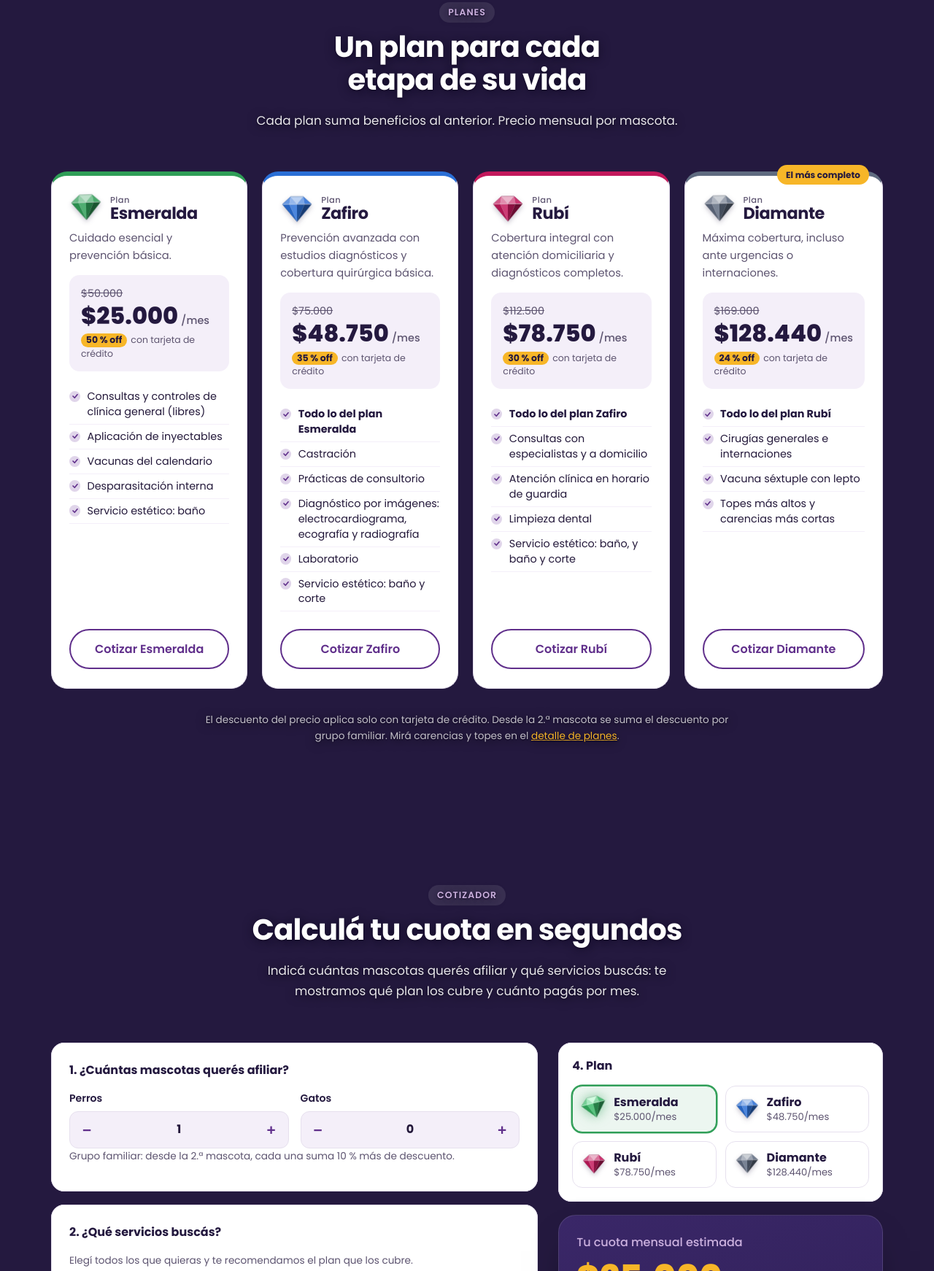
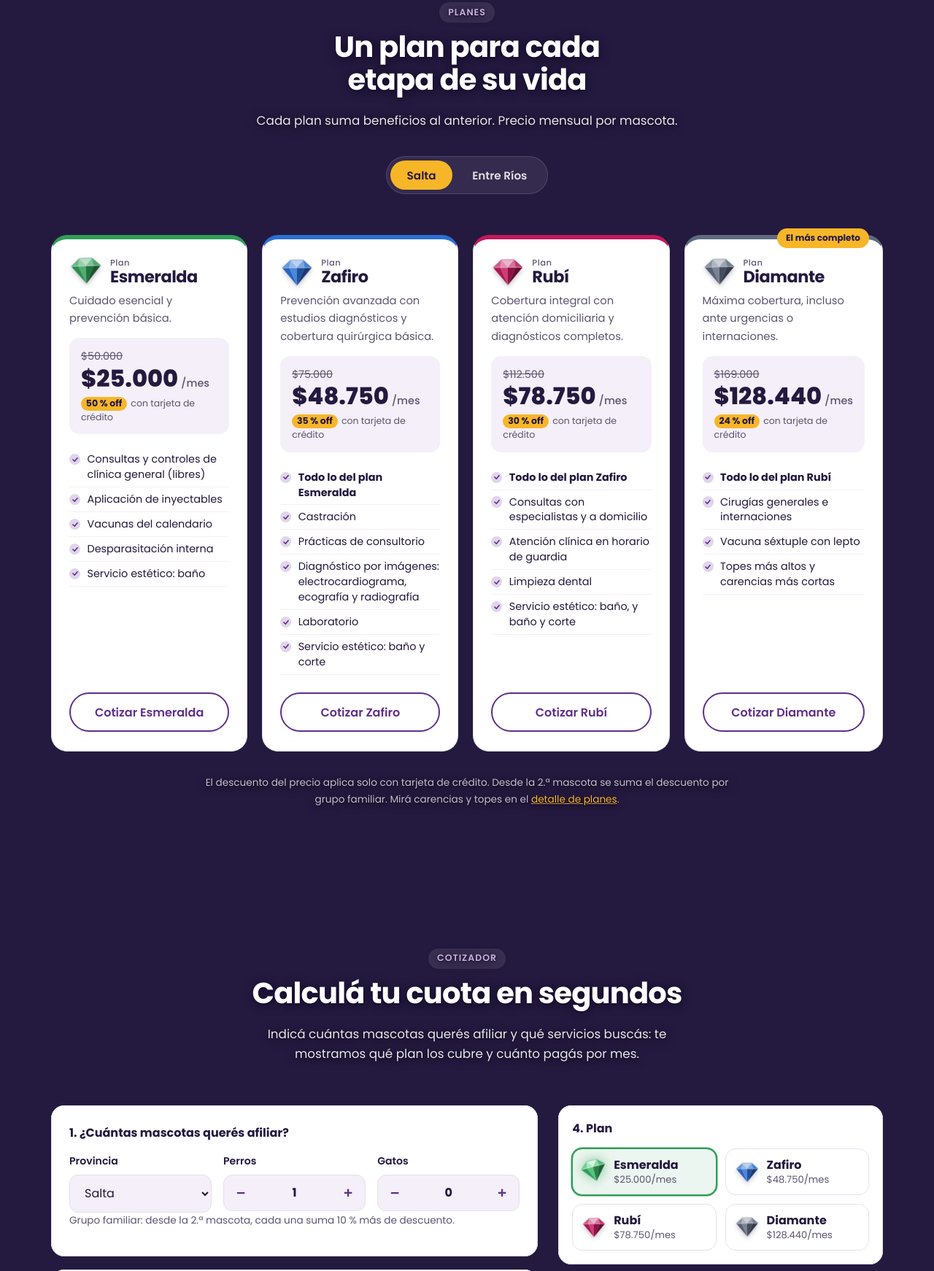
Before and after one commit to ivanrivera-eng/gema-salud-animal, a plain HTML site: page index.html in a window 1280 px wide. Shown: the part 1603-3345 px from the top of the page at 73% size. Drawn offline with Linux system fonts and the light colour scheme.

Commit message:
Agregar provincia (Salta / Entre Ríos) en cotizador y planes
- Selector de provincia en el paso 1 del cotizador, en la misma fila
  que perros y gatos; Salta por defecto.
- Botones Salta / Entre Ríos arriba de las tarjetas de planes,
  sincronizados con el cotizador.
- Tabla PROVINCIAS para cargar precios propios por provincia; Entre
  Ríos usa por ahora los mismos valores que Salta.
- La provincia viaja al mensaje de WhatsApp y al resumen de afiliación.
- Pie de página: "Obra social para perros y gatos." sin "en Salta".

Co-Authored-By: Claude Opus 5.5 <noreply@anthropic.com>

```diff
--- a/index.html
+++ b/index.html
@@ -5,7 +5,7 @@
   <meta name="viewport" content="width=device-width, initial-scale=1">
   <title>Gema Salud Animal</title>
   <meta name="claude:viewport-fit-sides" content="cover">
-  <meta name="description" content="Gema Salud Animal: obra social para perros y gatos en Salta. Planes Esmeralda, Zafiro, Rubí y Diamante, cotizador online, app con credencial digital y cartilla de veterinarias.">
+  <meta name="description" content="Gema Salud Animal: obra social para perros y gatos. Planes Esmeralda, Zafiro, Rubí y Diamante, cotizador online, app con credencial digital y cartilla de veterinarias.">
   <link rel="icon" type="image/png" href="img/favicon.png">
   <link rel="apple-touch-icon" href="img/apple-touch-icon.png">
   <meta name="theme-color" content="#24193f">
@@ -178,6 +178,10 @@
           <span class="eyebrow">Planes</span>
           <h2>Un plan para cada etapa de su vida</h2>
           <p>Cada plan suma beneficios al anterior. Precio mensual por mascota.</p>
+          <div class="prov-switch" role="group" aria-label="Provincia">
+            <button type="button" data-provincia="salta" aria-pressed="true">Salta</button>
+            <button type="button" data-provincia="entrerios" aria-pressed="false">Entre Ríos</button>
+          </div>
         </div>
 
         <div class="plans">
@@ -284,6 +288,13 @@
             <fieldset class="q-group">
               <legend>1. ¿Cuántas mascotas querés afiliar?</legend>
               <div class="q-row">
+                <div class="field field-prov">
+                  <label for="q-provincia">Provincia</label>
+                  <select id="q-provincia" name="q-provincia">
+                    <option value="salta" selected>Salta</option>
+                    <option value="entrerios">Entre Ríos</option>
+                  </select>
+                </div>
                 <div class="field">
                   <label for="q-perros">Perros</label>
                   <div class="stepper">
@@ -783,7 +794,7 @@
           <img class="logo-paw" src="img/huella.png" alt="" width="54" height="50">
           <img class="logo-word" src="img/gema-texto-blanco.png" alt="Gema Salud animal" width="128" height="45">
         </a>
-        <p>Obra social para perros y gatos en Salta.</p>
+        <p>Obra social para perros y gatos.</p>
         <div class="socials">
           <a href="https://www.instagram.com/gemasaludanimal" target="_blank" rel="noopener">Instagram</a>
           <a href="https://www.facebook.com/profile.php?id=61577771855260" target="_blank" rel="noopener">Facebook</a>
--- a/script.js
+++ b/script.js
@@ -10,6 +10,15 @@ const PLANES = {
   diamante:  { nombre: 'Diamante',  base: 169000, credito: 0.24, color: '#5f6b80' },
 };
 const ORDEN_PLANES = ['esmeralda', 'zafiro', 'rubi', 'diamante']; // de menor a mayor cobertura
+
+// Provincias con servicio. En "precios" se cargan los valores propios de cada plan en esa provincia,
+// por ejemplo  esmeralda: { base: 55000, credito: 0.45 }. Vacío = mismos valores que la tabla PLANES (Salta).
+const PROVINCIAS = {
+  salta:     { nombre: 'Salta',      precios: {} },
+  entrerios: { nombre: 'Entre Ríos', precios: {} }, // valores a definir: por ahora iguales a Salta
+};
+let provincia = 'salta';
+const planEn = (id, prov = provincia) => ({ ...PLANES[id], ...PROVINCIAS[prov].precios[id] });
 
 // Botones de servicios del cotizador y qué planes los incluyen (solapa "Hoja2" del Excel).
 const SERVICIOS = [
@@ -95,13 +104,20 @@ window.addEventListener('scroll', () => {
 
 // ===== Precios en las tarjetas de planes =====
 document.querySelectorAll('.plan[data-plan]').forEach(card => {
-  const p = PLANES[card.dataset.plan];
+  const p = planEn(card.dataset.plan);
   card.style.setProperty('--gem', p.color);
   card.querySelector('svg.gem').outerHTML = gemaSVG(p.color);
-  card.querySelector('.price-list').textContent = pesos(p.base);
-  card.querySelector('.amount').textContent = pesos(precioPlan(p, true));
-  card.querySelector('.price-note').innerHTML = `<b>${pct(p.credito)} off</b> con tarjeta de crédito`;
 });
+
+function pintarTarjetasPlanes() {
+  document.querySelectorAll('.plan[data-plan]').forEach(card => {
+    const p = planEn(card.dataset.plan);
+    card.querySelector('.price-list').textContent = pesos(p.base);
+    card.querySelector('.amount').textContent = pesos(precioPlan(p, true));
+    card.querySelector('.price-note').innerHTML = `<b>${pct(p.credito)} off</b> con tarjeta de crédito`;
+  });
+}
+pintarTarjetasPlanes();
 
 // ===== Cotizador =====
 const qForm = document.getElementById('quote-form');
@@ -116,7 +132,7 @@ document.getElementById('q-servicios').innerHTML = SERVICIOS.map(s => `
   <label class="chip"><input type="checkbox" name="q-servicio" value="${s.id}"><span>${s.nombre}</span></label>`).join('');
 
 qPlans.innerHTML = ORDEN_PLANES.map((id, i) => {
-  const p = PLANES[id];
+  const p = planEn(id);
   return `
   <label class="q-plan" style="--gem:${p.color}" data-plan="${id}">
     <input type="radio" name="q-plan" value="${id}" ${i === 0 ? 'checked' : ''}>
@@ -165,13 +181,13 @@ function cotizar({ desdeServicios = false } = {}) {
 
   const credito = qForm.querySelector('[name="q-pago"]:checked').value === 'credito';
   const planId = qForm.querySelector('[name="q-plan"]:checked').value;
-  const plan = PLANES[planId];
+  const plan = planEn(planId);
 
   // Tarjetas del paso "Plan": precio, ajuste a los servicios y recomendado
   qPlans.querySelectorAll('.q-plan').forEach(label => {
     const id = label.dataset.plan;
     const falta = faltantes(id, servicios);
-    label.querySelector('.q-plan-price').textContent = pesos(precioPlan(PLANES[id], credito)) + '/mes';
+    label.querySelector('.q-plan-price').textContent = pesos(precioPlan(planEn(id), credito)) + '/mes';
     const fit = label.querySelector('.q-plan-fit');
     fit.textContent = servicios.length && falta.length ? `Le ${falta.length === 1 ? 'falta 1 servicio' : `faltan ${falta.length} servicios`}` : '';
     label.classList.toggle('is-recommended', servicios.length > 0 && id === recomendado);
@@ -182,7 +198,7 @@ function cotizar({ desdeServicios = false } = {}) {
   aviso.hidden = !faltan.length;
   if (faltan.length) {
     aviso.innerHTML = `El plan ${plan.nombre} no incluye: <strong>${faltan.map(s => s.nombre.toLowerCase()).join(', ')}</strong>. ` +
-      `Para cubrir todo te conviene el plan <button type="button" class="link-btn" data-elegir="${recomendado}">${PLANES[recomendado].nombre}</button>.`;
+      `Para cubrir todo te conviene el plan <button type="button" class="link-btn" data-elegir="${recomendado}">${planEn(recomendado).nombre}</button>.`;
   }
 
   // Detalle por mascota con el descuento por grupo familiar
@@ -217,6 +233,7 @@ function cotizar({ desdeServicios = false } = {}) {
   const mensaje = [
     'Hola Gema, quiero afiliar a mis mascotas. Hice esta cotización en la web:',
     nombreMascota ? `• Nombre: ${nombreMascota}` : '',
+    `• Provincia: ${PROVINCIAS[provincia].nombre}`,
     `• Mascotas: ${detalleMascotas || '—'}`,
     servicios.length ? `• Servicios que busco: ${servicios.map(s => s.nombre.toLowerCase()).join(', ')}` : '',
     `• Plan: ${plan.nombre}`,
@@ -226,11 +243,22 @@ function cotizar({ desdeServicios = false } = {}) {
   waBtn.href = waLink(mensaje);
   document.getElementById('qr-afiliar').classList.toggle('is-disabled', total === 0);
 
-  ultimaCotizacion = { planId, credito, perros, gatos, lineas, suma, ahorro };
+  ultimaCotizacion = { planId, credito, perros, gatos, lineas, suma, ahorro, provincia };
   if (afiliacionLista) actualizarAfiliacion();
 }
 
+// La provincia se elige en el cotizador o con los botones de la sección Planes; ambos quedan sincronizados.
+function elegirProvincia(p) {
+  provincia = p;
+  document.getElementById('q-provincia').value = p;
+  document.querySelectorAll('[data-provincia]').forEach(b => b.setAttribute('aria-pressed', String(b.dataset.provincia === p)));
+  pintarTarjetasPlanes();
+  cotizar();
+}
+document.querySelectorAll('[data-provincia]').forEach(b => b.addEventListener('click', () => elegirProvincia(b.dataset.provincia)));
+
 qForm.addEventListener('change', e => {
+  if (e.target.name === 'q-provincia') { elegirProvincia(e.target.value); return; }
   if (e.target.name === 'q-plan') planElegidoAMano = true;
   if (e.target.name === 'q-servicio') planElegidoAMano = false;
   cotizar({ desdeServicios: e.target.name === 'q-servicio' });
@@ -330,7 +358,7 @@ const escapar = s => String(s ?? '').replace(/[&<>"']/g, c => ({ '&': '&amp;', '
 const EDADES = ['Menos de 1 año', ...Array.from({ length: 14 }, (_, i) => `${i + 1} ${i ? 'años' : 'año'}`), '15 años o más'];
 
 afPlans.innerHTML = ORDEN_PLANES.map(id => {
-  const p = PLANES[id];
+  const p = planEn(id);
   return `
   <label class="q-plan" style="--gem:${p.color}" data-plan="${id}">
     <input type="radio" name="af-plan" value="${id}">
@@ -381,9 +409,9 @@ function nombreMostrado(m, i) {
 
 function pintarResumen() {
   const c = ultimaCotizacion;
-  const plan = PLANES[c.planId];
+  const plan = planEn(c.planId);
   const mascotas = mascotasCotizadas();
-  document.getElementById('af-sum-plan').innerHTML = `${gemaSVG(plan.color)}<div><strong>Plan ${plan.nombre}</strong><span>${mascotas.length} ${mascotas.length === 1 ? 'mascota' : 'mascotas'}</span></div>`;
+  document.getElementById('af-sum-plan').innerHTML = `${gemaSVG(plan.color)}<div><strong>Plan ${plan.nombre}</strong><span>${mascotas.length} ${mascotas.length === 1 ? 'mascota' : 'mascotas'} · ${PROVINCIAS[c.provincia].nombre}</span></div>`;
   document.getElementById('af-sum-lines').innerHTML = mascotas.length
     ? mascotas.map((m, i) => {
         const l = c.lineas[i];
@@ -411,7 +439,7 @@ function actualizarAfiliacion() {
     : '<p class="pets-empty">Todavía no sumaste mascotas: elegí si es un perro o un gato.</p>';
   afPlans.querySelector(`[value="${c.planId}"]`).checked = true;
   afPlans.querySelectorAll('.q-plan').forEach(l => {
-    l.querySelector('.q-plan-price').textContent = pesos(precioPlan(PLANES[l.dataset.plan], c.credito)) + '/mes';
+    l.querySelector('.q-plan-price').textContent = pesos(precioPlan(planEn(l.dataset.plan), c.credito)) + '/mes';
   });
   afForm.querySelector(`[name="af-pago"][value="${c.credito ? 'credito' : 'otro'}"]`).checked = true;
   pintarResumen();
@@ -475,11 +503,12 @@ function enviarAfiliacion() {
     `• Email: ${f.email.value.trim()}`,
     `• Teléfono: ${f.telefono.value.trim()}`,
     `• Localidad: ${f.localidad.value.trim()}`,
+    `• Provincia: ${PROVINCIAS[c.provincia].nombre}`,
     '',
     '*Mascotas*',
     ...lineasMascotas,
     '',
-    `*Plan:* ${PLANES[c.planId].nombre}`,
+    `*Plan:* ${planEn(c.planId).nombre}`,
     `*Pago:* ${c.credito ? 'tarjeta de crédito' : 'otros medios de pago'}`,
     `*Total estimado:* ${pesos(c.suma)}/mes${c.ahorro > 0 ? ` (ahorro ${pesos(c.ahorro)})` : ''}`,
   ].join('\n');
--- a/styles.css
+++ b/styles.css
@@ -320,7 +320,6 @@ p { margin: 0 0 1em; }
 .q-group legend { padding: 0 .4em; font-weight: 700; color: var(--night); }
 .q-group .field { margin-bottom: 0; }
 .q-row { display: flex; gap: 16px; margin-top: 16px; flex-wrap: wrap; }
-.q-row .field { flex: 1 1 200px; }
 .chips { display: flex; flex-wrap: wrap; gap: 10px; }
 .chip input, .q-plan input { position: absolute; opacity: 0; pointer-events: none; }
 .chip span {
@@ -895,3 +894,17 @@ main, .site-footer { position: relative; z-index: 1; }
   text-shadow: 0 1px 2px rgba(18, 10, 36, .9), 0 2px 14px rgba(18, 10, 36, .85);
 }
 .section-head p, .app-lead, .app-features p, .qr-steps li, .faq details p { color: rgba(255,255,255,.9); }
+
+/* Provincia: selector en el cotizador y botones en Planes */
+.q-row .field { flex: 1 1 150px; } /* provincia, perros y gatos en una fila */
+.prov-switch {
+  display: inline-flex; gap: 4px; margin-top: 18px; padding: 5px;
+  border-radius: 999px; background: rgba(255,255,255,.08); border: 1px solid rgba(255,255,255,.14);
+}
+.prov-switch button {
+  padding: .55em 1.5em; border: 0; border-radius: 999px;
+  background: transparent; color: rgba(255,255,255,.85);
+  font: 600 .95rem var(--font-body); cursor: pointer; transition: background .2s, color .2s;
+}
+.prov-switch button:hover { color: #fff; background: rgba(255,255,255,.08); }
+.prov-switch button[aria-pressed="true"] { background: var(--yellow); color: var(--night); }
```
